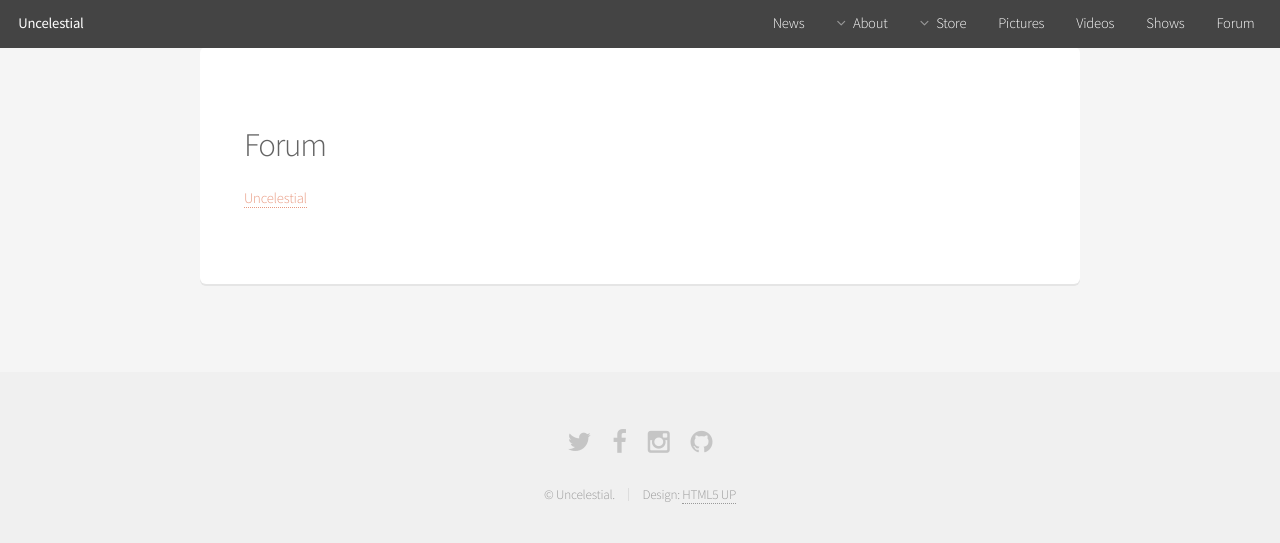
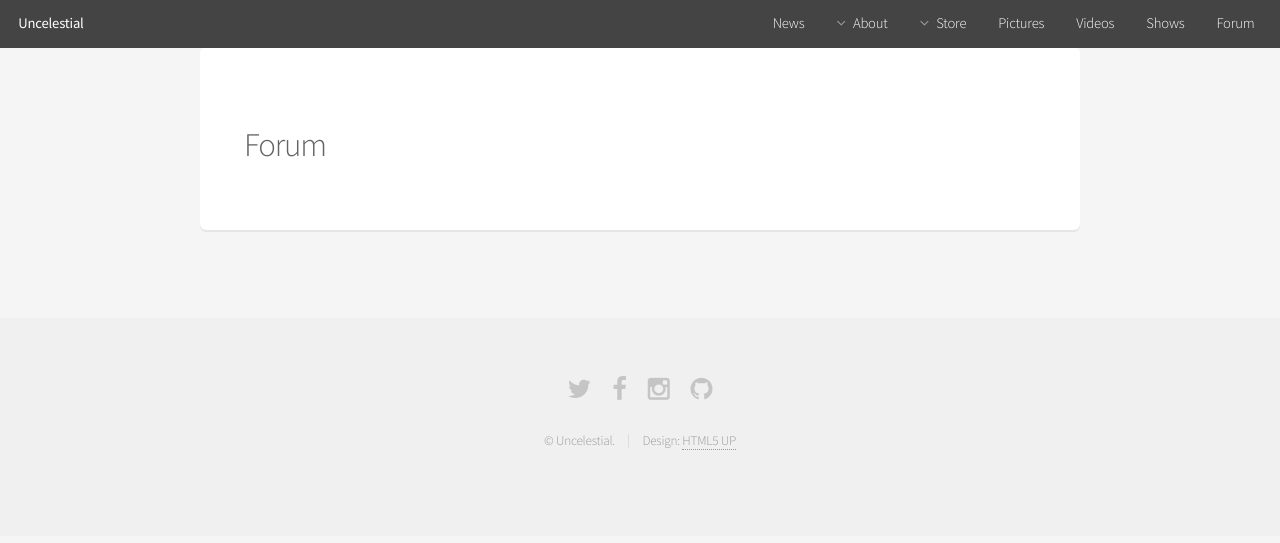
Before and after one commit to tvconefive/uncelestial.github.io, a Jekyll site: the page built from forum.md, in a window 1280 px wide. Shown: the top 543 px of the page. Built offline with Jekyll 4.4.1, drawn with Linux system fonts in a browser that asks for light colours; a script that is not in the unit is left out.

Commit message:
Update forum.md

```diff
--- a/forum.md
+++ b/forum.md
@@ -4,5 +4,4 @@ description: A place to converse, not be terse or adverse
 ---
 ## Forum
 
-<a id="nabblelink" href="http://uncelestial.67314.x6.nabble.com/">Uncelestial</a>
 <script src="http://uncelestial.67314.x6.nabble.com/embed/f1"></script>
```
